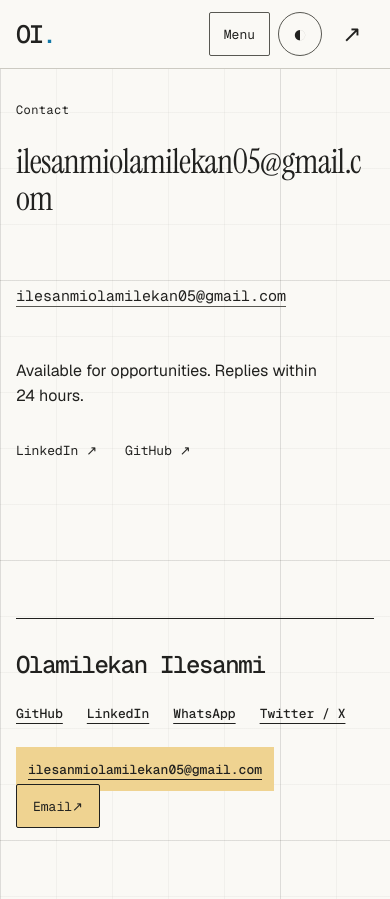
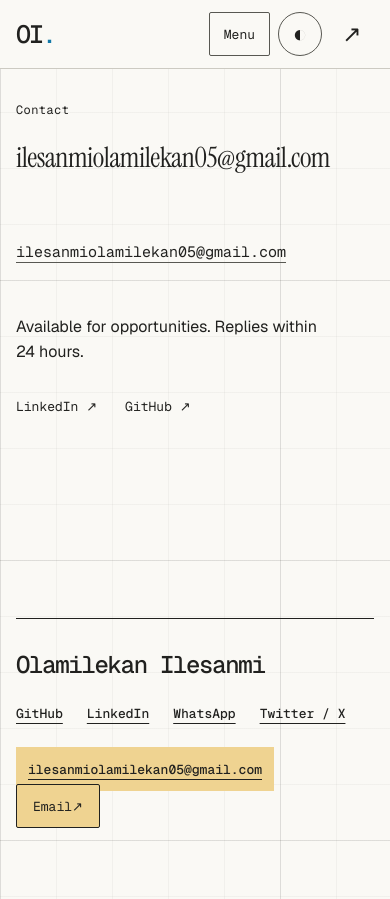
Before and after one commit to Olamilekan-oluwayomi/portfolio, a Next.js app: page /contact in a window 390 px wide. Built offline with nearby package versions, Linux system fonts and the light colour scheme.

Commit message:
fix(contact): reduce responsive email font size

```diff
--- a/src/styles/globals.css
+++ b/src/styles/globals.css
@@ -287,7 +287,7 @@ a.record-artifact:hover { text-decoration: underline; }
 .log-detail a { display: inline-flex; align-items: center; min-height: 44px; font-size: 14px; }
 .log-plain { display: flex; flex-wrap: wrap; align-items: baseline; justify-content: space-between; gap: 4px 24px; min-height: 44px; padding-block: 16px; }
 .contact-page { padding-block: 32px 120px; }
-.contact-address { position: relative; display: block; width: 100%; margin-top: 24px; padding: 0 0 14px; border: 0; background: transparent; color: var(--ink); font: 400 clamp(34px, 7vw, 96px)/1.1 var(--font-display-loaded), Georgia, serif; letter-spacing: -0.02em; text-align: left; overflow-wrap: anywhere; cursor: pointer; }
+.contact-address { position: relative; display: block; width: 100%; margin-top: 24px; padding: 0 0 14px; border: 0; background: transparent; color: var(--ink); font: 400 clamp(28px, 4.5vw, 60px)/1.1 var(--font-display-loaded), Georgia, serif; letter-spacing: -0.02em; text-align: left; overflow-wrap: anywhere; cursor: pointer; }
 .contact-address::after { content: ""; position: absolute; left: 0; right: 0; bottom: 0; height: 3px; background: currentColor; transform: scaleX(0); transform-origin: left; transition: transform var(--dur-draw) var(--ease-out); }
 .contact-address:hover::after, .contact-address:focus-visible::after { transform: scaleX(1); }
 .contact-live { min-height: 24px; margin-top: 10px; color: var(--graphite); font: 400 13px/1.5 var(--font-mono); }
```
